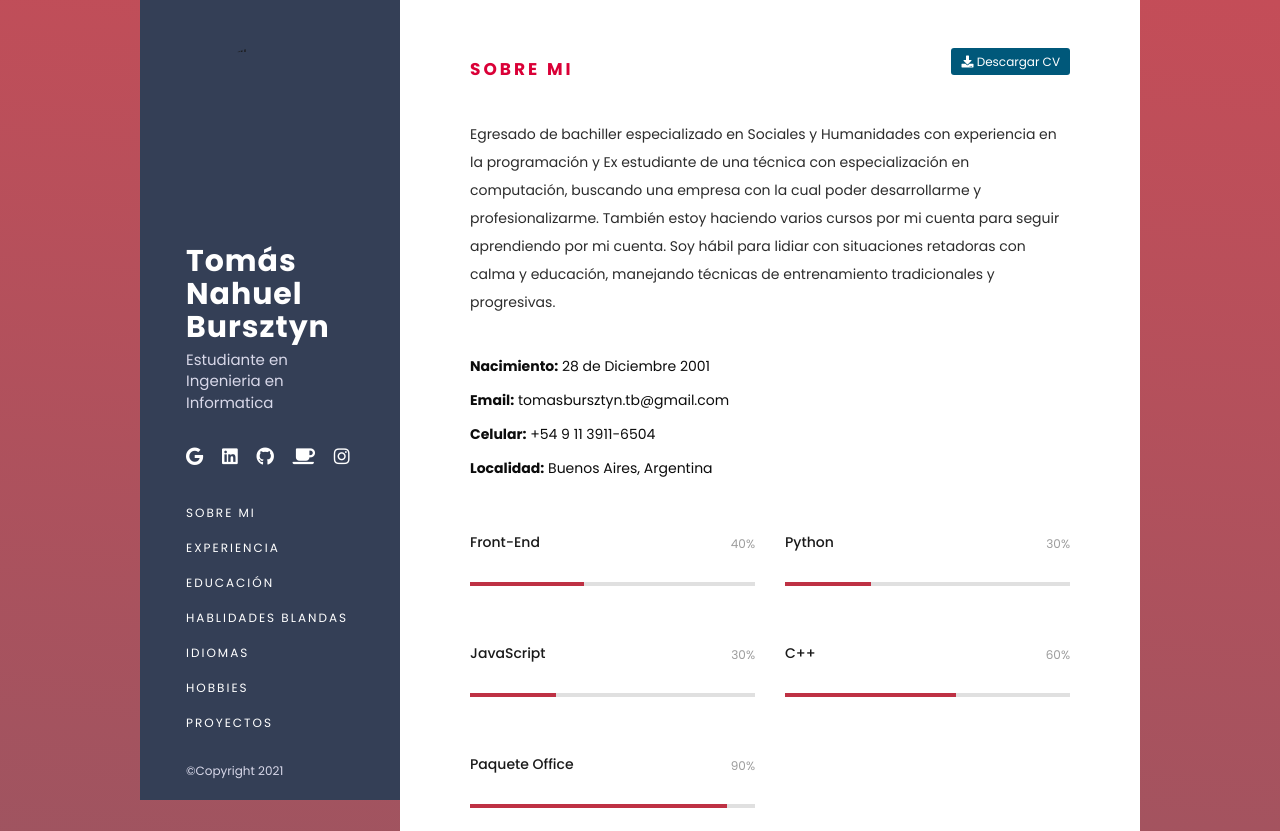
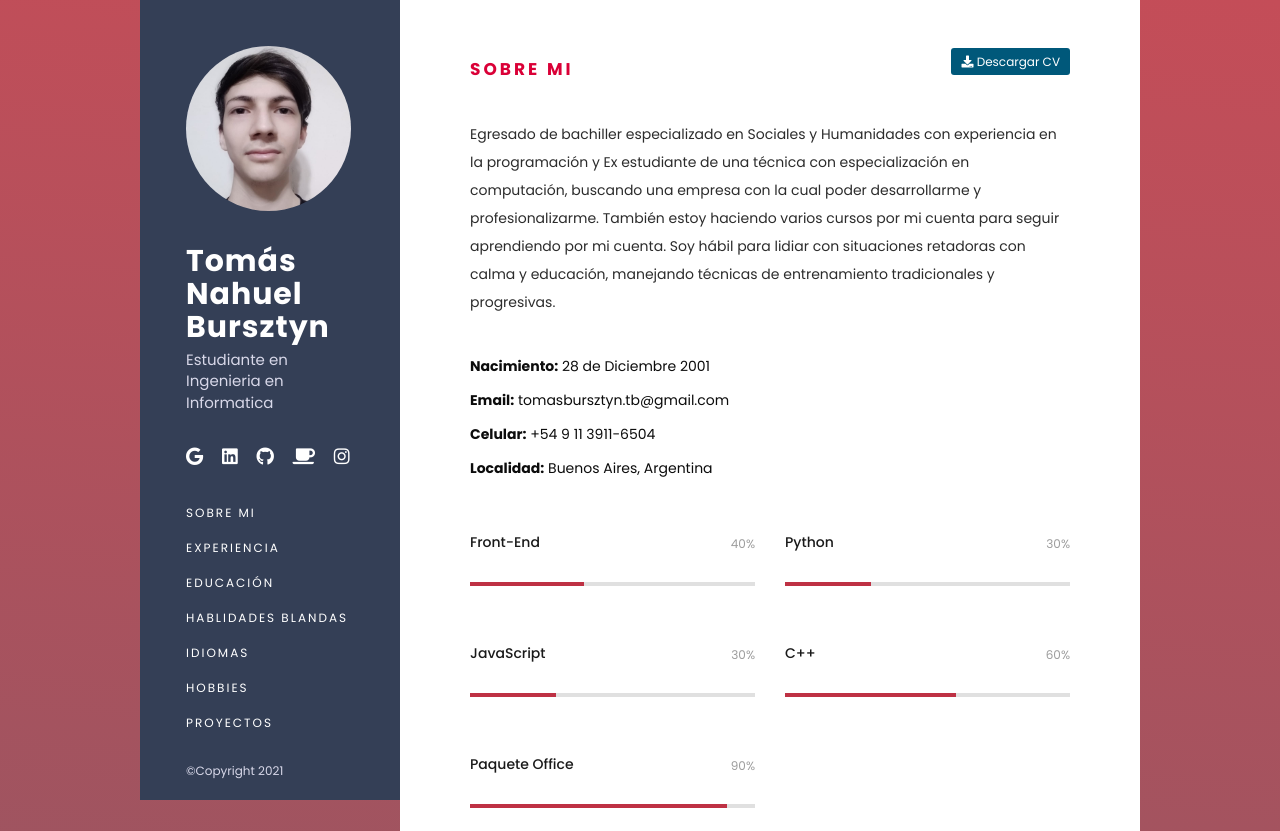
Before and after one commit to tohuel2845/Curriculum_Vitae, a plain HTML site: page index.html in a window 1280 px wide. Shown: the top 831 px of the page. Drawn offline with Linux system fonts and the light colour scheme.

Commit message:
Update index.html

```diff
--- a/index.html
+++ b/index.html
@@ -43,7 +43,7 @@
 			</div>
 
 			<div class="avatar">
-				<img src="assets/images/profile.jpg" alt="avatar">
+				<img src="assets/images/profile.jpeg" alt="avatar">
 			</div>
 
 			<div class="name">
```
